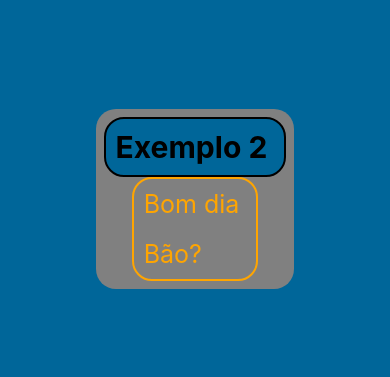
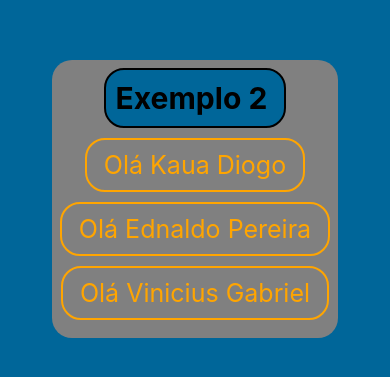
Before and after one commit to KauaDiogoEtec/my-app, a React Native app: screen / in a window 390 px wide. Shown: the part 223-600 px from the top of the page. Built offline with nearby package versions, Linux system fonts and the light colour scheme.

Commit message:
16-04
oi ewerton :D

```diff
--- a/components/exemplo_2/index.js
+++ b/components/exemplo_2/index.js
@@ -7,7 +7,9 @@ const Exemplo_2 = () => (
     <View style={styles.container}>
         <Text style={styles.title}>Exemplo 2 </Text>
 
-        <Mensagem />
+        <Mensagem nome="Kaua" sobrenome="Diogo" />
+        <Mensagem nome="Ednaldo" sobrenome="Pereira" />
+        <Mensagem nome="Vinicius" sobrenome="Gabriel" />
     </View>
 );
 
--- a/components/exemplo_2/mensagem/index.js
+++ b/components/exemplo_2/mensagem/index.js
@@ -2,13 +2,13 @@ import { View, Text } from 'react-native';
 
 import styles from './styles';
 
-const Mensagem = () => (
-    <View style={styles.viewMessage}>
+const Mensagem = ({nome, sobrenome}) => {
+    return(
+        <View style={styles.viewMessage}>
+            <Text style={styles.message}> {`Olá ${nome} ${sobrenome}`} </Text>
 
-        <Text style={styles.message}>Bom dia </Text>
-        <Text style={styles.message}>Bão? </Text>
-
-    </View>
-);
+        </View>
+    );
+}
 
 export default Mensagem;
--- a/components/exemplo_2/mensagem/styles.js
+++ b/components/exemplo_2/mensagem/styles.js
@@ -5,6 +5,7 @@ const styles = StyleSheet.create({
         borderWidth: 2,
         borderColor: 'orange',
         borderRadius: 20,
+        marginBottom: 10,
     },
     message:{
         fontSize: 25,
--- a/components/exemplo_2/styles.js
+++ b/components/exemplo_2/styles.js
@@ -13,6 +13,7 @@ const styles = StyleSheet.create({
         fontSize:30,
         fontWeight:'bold',
         margin: 'auto',
+        marginBottom: 10,
         padding:'10px',
         border:'2px solid black',
         borderRadius:'20px',
```
